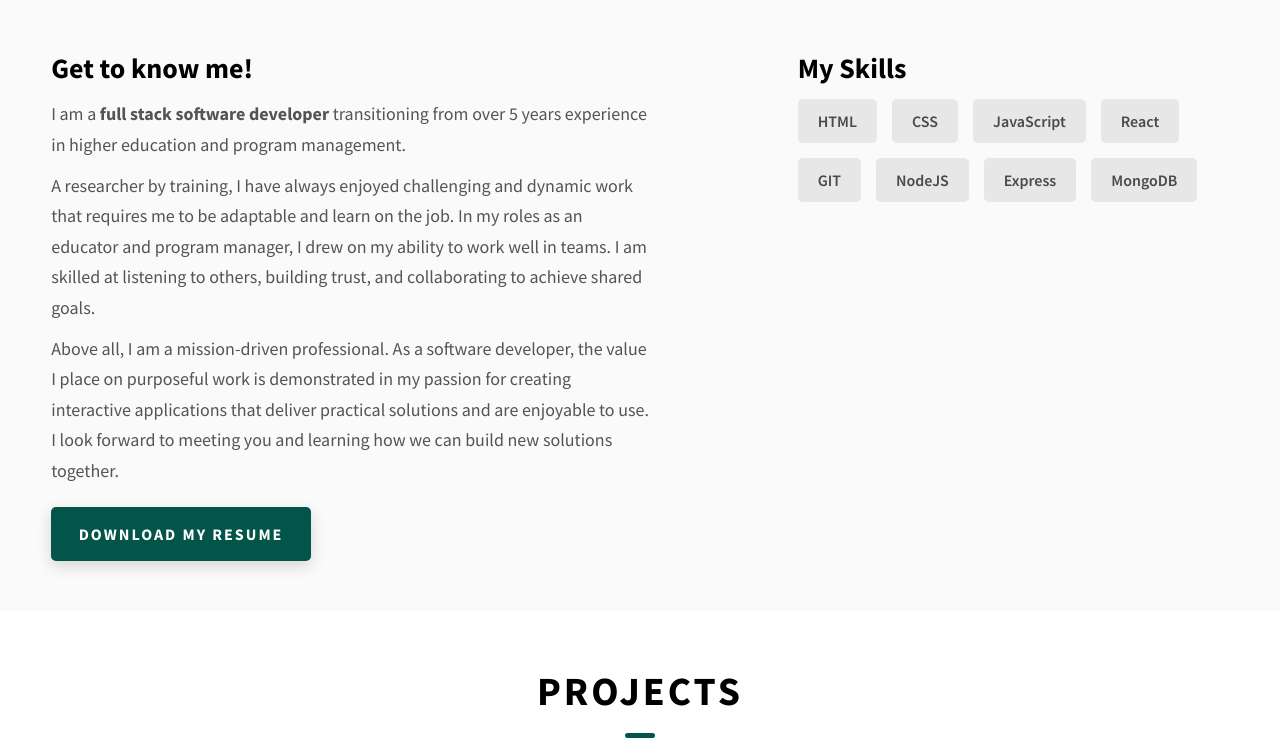
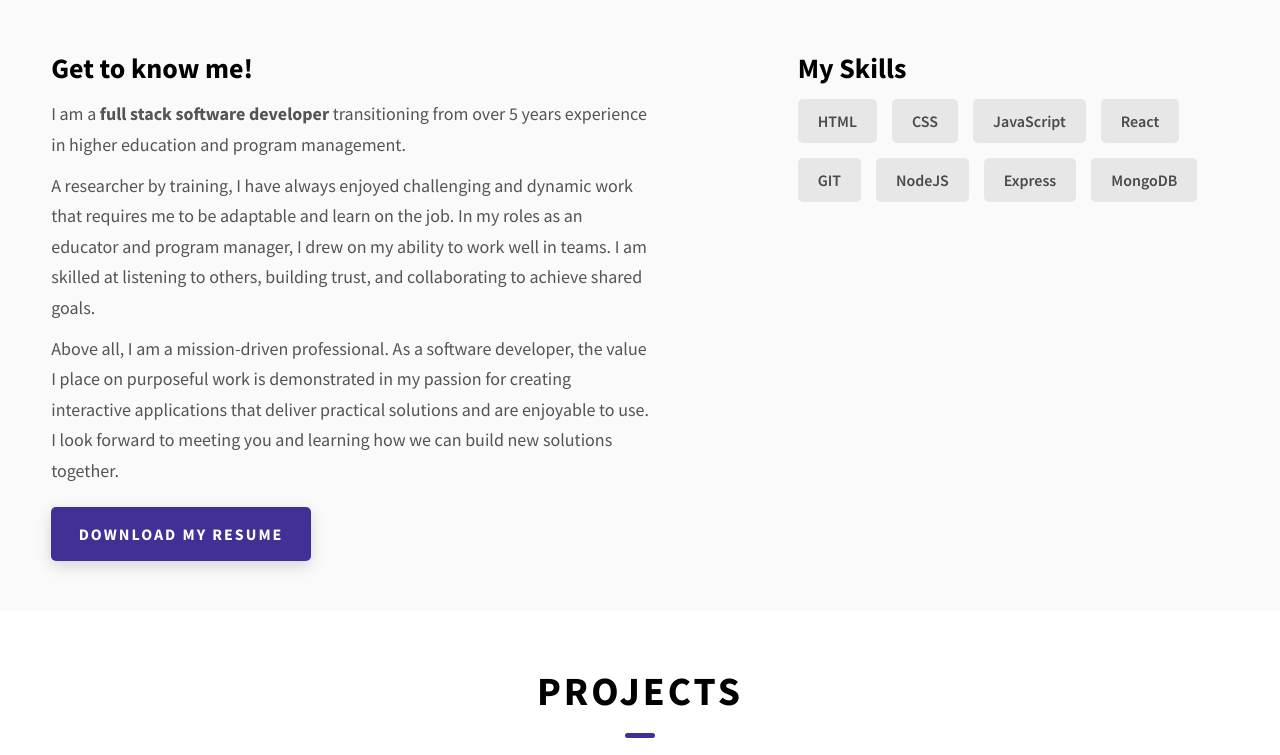
Before and after one commit to allison-truhlar/my-portfolio-site, a plain HTML site: page index.html in a window 1280 px wide. Shown: the part 343-1098 px from the top of the page. Drawn offline with nearby package versions, Linux system fonts and the light colour scheme.

Commit message:
Update style.css
Changed main color to a dark purple

```diff
--- a/css/style.css
+++ b/css/style.css
@@ -15,8 +15,8 @@ Inside media queries 1em is always 16px i.e 1em = 16px at every screen size only
 */
 
 * {
-  --color: 3, 84, 73;
-  /* --dark-purple: 67, 48, 151; */
+  /* --dark-green: 3, 84, 73; */
+  --color: 67, 48, 151;
   --main-color: var(--color);
 }
 
```
